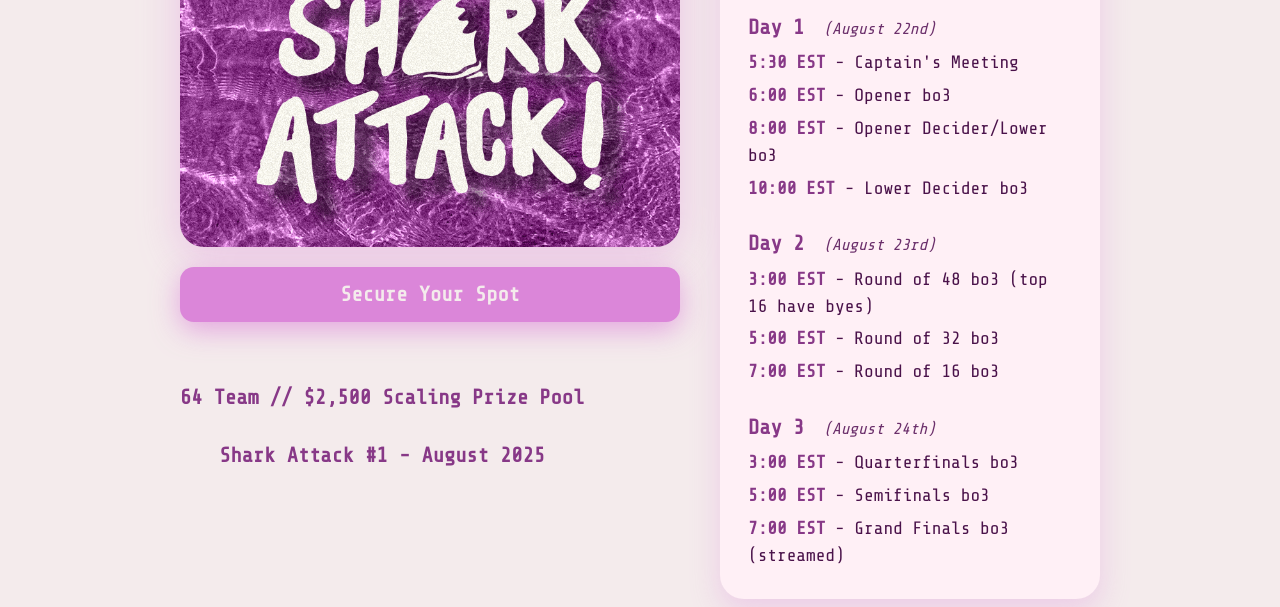
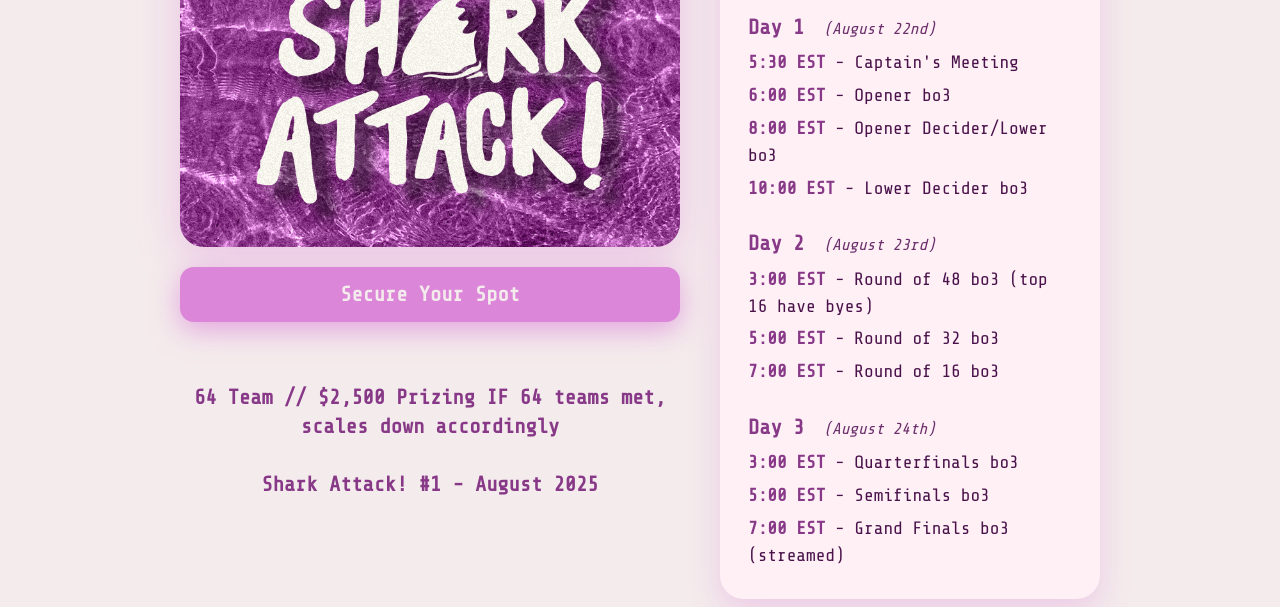
Before and after one commit to kalethelandshark/sharkattack-site, a plain HTML site: page index.html in a window 1280 px wide. Shown: the part 193-800 px from the top of the page. Drawn offline with nearby package versions, Linux system fonts and the light colour scheme.

Commit message:
Update site HTML and prizing wording

```diff
--- a/index.html
+++ b/index.html
@@ -350,8 +350,8 @@
         Secure Your Spot
       </a>
       <div class="prize-info-block" aria-label="Tournament prize info">
-        64 Team // $2,500 Scaling Prize Pool<br />
-        Shark Attack #1 - August 2025
+        64 Team // $2,500 Prizing IF 64 teams met, scales down accordingly<br />
+        Shark Attack! #1 - August 2025
       </div>
     </div>
 
```
